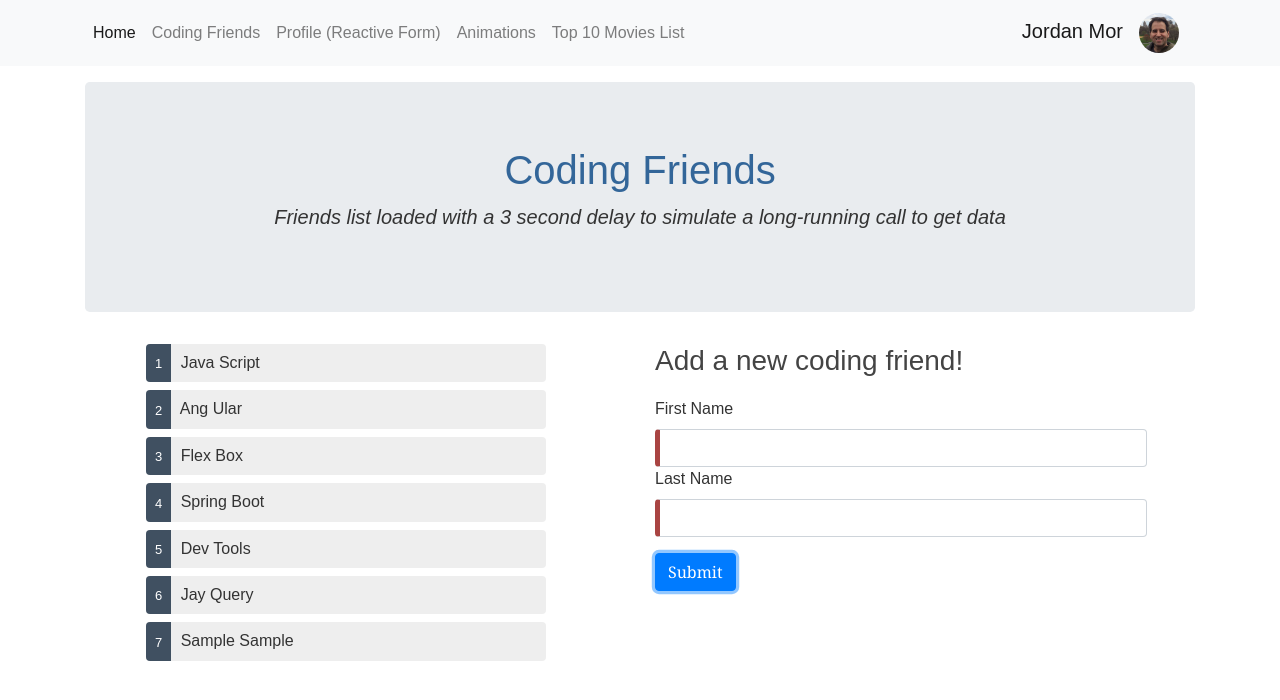
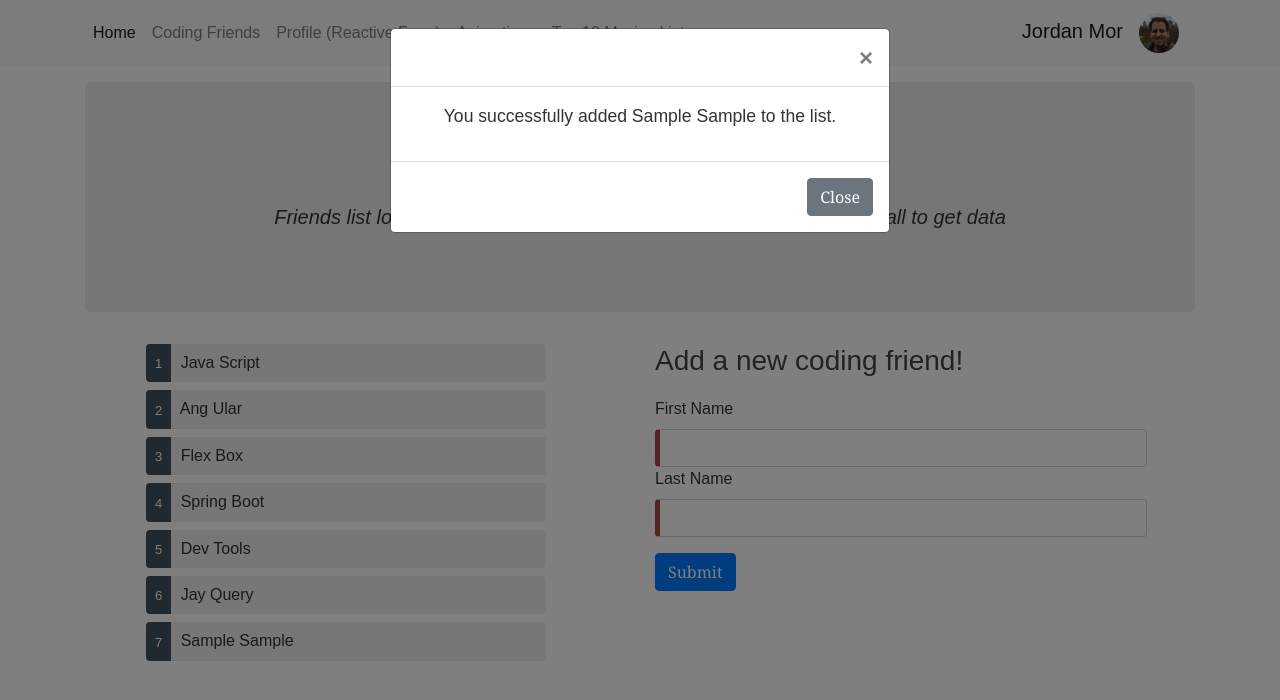
Before and after one commit to jordanmor/angular-lab-demo, an Angular app: page /friends in a window 1280 px wide. Both pictures are taken after typing "Sample", "Sample" into the empty fields and a click on the button "Submit". Shown: the top 700 px of the page. Built offline with nearby package versions, Linux system fonts and the light colour scheme.

Commit message:
Add modal & modal service for form submissions

```diff
--- a/src/app/app.module.ts
+++ b/src/app/app.module.ts
@@ -12,6 +12,7 @@ import { FriendsComponent } from './friends/friends.component';
 import { PersonEditorTemplateComponent } from './person-editor-template/person-editor-template.component';
 import { AnimationsComponent } from './animations/animations.component';
 import { ProfileEditorReactiveComponent } from './profile-editor-reactive/profile-editor-reactive.component';
+import { ModalComponent } from './modal/modal.component';
 
 @NgModule({
   declarations: [
@@ -22,7 +23,8 @@ import { ProfileEditorReactiveComponent } from './profile-editor-reactive/profil
     FriendsComponent,
     PersonEditorTemplateComponent,
     AnimationsComponent,
-    ProfileEditorReactiveComponent
+    ProfileEditorReactiveComponent,
+    ModalComponent
   ],
   imports: [
     BrowserModule,
--- a/src/app/friends/friends.component.html
+++ b/src/app/friends/friends.component.html
@@ -27,3 +27,5 @@
 
   </div>
 </div>
+
+<app-modal></app-modal>
--- a/src/app/home/home.component.html
+++ b/src/app/home/home.component.html
@@ -2,7 +2,11 @@
   <h1>TTS Angular Project</h1>
   <p class="lead">A simple Angular app built using</p>
   <p class="lead mb-3">routing, services, dependency injection, observables, forms and animation.</p>
-  <p><a href="https://github.com/jordanmor/tts-portfolio-links">TTS Portfolio</a> | <a href="https://github.com/jordanmor/tts-angular-project">Angular Project GitHub Repo</a> | <a href="https://www.jordanmor.com">www.jordanmor.com</a></p>
+  <p>
+    <a href="https://github.com/jordanmor/tts-portfolio-links">TTS Portfolio</a> |
+    <a href="https://github.com/jordanmor/tts-angular-project">Angular Project GitHub Repo</a> |
+    <a href="https://www.jordanmor.com">www.jordanmor.com</a>
+  </p>
 </div>
 <div class="card-deck">
   <a class="card" routerLink="{{ project.link }}" *ngFor="let project of projects">
--- /dev/null
+++ b/src/app/modal/modal.component.css
@@ -0,0 +1,3 @@
+.modal-body p {
+  font-size: 1.1rem;
+}
--- /dev/null
+++ b/src/app/modal/modal.component.html
@@ -0,0 +1,18 @@
+<!-- Modal -->
+<div #friendsModal id="modal" class="modal" tabindex="-1" role="dialog">
+  <div class="modal-dialog" role="document">
+    <div class="modal-content">
+      <div class="modal-header">
+        <button type="button" class="close" data-dismiss="modal" aria-label="Close">
+          <span aria-hidden="true">&times;</span>
+        </button>
+      </div>
+      <div class="modal-body">
+        <p class="text-center">{{ message }}</p>
+      </div>
+      <div class="modal-footer">
+        <button type="button" class="btn btn-secondary" data-dismiss="modal">Close</button>
+      </div>
+    </div>
+  </div>
+</div>
--- /dev/null
+++ b/src/app/modal/modal.component.ts
@@ -0,0 +1,22 @@
+import { Component, OnInit } from '@angular/core';
+import { ModalService } from '../services/modal.service';
+
+@Component({
+  selector: 'app-modal',
+  templateUrl: './modal.component.html',
+  styleUrls: ['./modal.component.css']
+})
+export class ModalComponent implements OnInit {
+
+  message: string;
+
+  constructor(private modal: ModalService) { }
+
+  ngOnInit() {
+    this.getMessage();
+  }
+
+  getMessage() {
+    this.modal.currentMessage.subscribe(message => this.message = message);
+  }
+}
--- a/src/app/person-editor-template/person-editor-template.component.html
+++ b/src/app/person-editor-template/person-editor-template.component.html
@@ -14,7 +14,7 @@
       [(ngModel)]="person.lastName" id="lastName" name="lastName" #lastName="ngModel" required>
     </div>
 
-    <button class="btn btn-primary" type="submit">Submit</button>
+    <button data-toggle="modal" data-target="#modal" class="btn btn-primary" type="submit">Submit</button>
 
   </form>
 </div>
--- a/src/app/person-editor-template/person-editor-template.component.ts
+++ b/src/app/person-editor-template/person-editor-template.component.ts
@@ -1,6 +1,7 @@
 import { Component } from '@angular/core';
 import { Person } from '../models/Person';
 import { FRIENDS } from '../data/friends';
+import { ModalService } from '../services/modal.service';
 
 @Component({
   selector: 'app-person-editor-template',
@@ -10,6 +11,8 @@ import { FRIENDS } from '../data/friends';
 export class PersonEditorTemplateComponent {
   person: Person = new Person(this.getNextId(), '', '');
 
+  constructor(private modal: ModalService) {}
+
   // Returns the next id in FRIENDS array to be used for adding a new friend
   getNextId(): number {
     return FRIENDS.length + 1;
@@ -18,8 +21,10 @@ export class PersonEditorTemplateComponent {
   onSubmit() {
     // Add new friend from form submission
     FRIENDS.push(this.person);
+
     // Alert user of successful form submission
-    alert(`You successfully added ${this.person.firstName} ${this.person.lastName} to the list`);
+    this.modal.setMessage(`You successfully added ${this.person.firstName} ${this.person.lastName} to the list.`);
+
     // Reset form model - include next friend id
     this.person = new Person(this.getNextId(), '', '');
   }
--- a/src/app/profile-editor-reactive/profile-editor-reactive.component.html
+++ b/src/app/profile-editor-reactive/profile-editor-reactive.component.html
@@ -27,7 +27,7 @@
                 </div>
                 <div class="form-group">
                   <label for="email">Email</label>
-                  <input type="email" formControlName="email" class="form-control" id="email" >
+                  <input type="email" formControlName="email" class="form-control" id="email">
                 </div>
                 <div class="form-group">
                   <label for="zip">Zip Code</label>
@@ -35,7 +35,7 @@
                 </div>
               </form>
               <div class="update">
-                <button type="button" class="btn btn-outline-primary" (click)="updateProfile()">Update Your Profile</button>
+                <button data-toggle="modal" data-target="#modal" type="button" class="btn btn-outline-primary" (click)="updateProfile()">Update Your Profile</button>
               </div>
             </div>
         </div>
@@ -56,3 +56,5 @@
 
     </div>
   </div>
+
+  <app-modal></app-modal>
--- a/src/app/profile-editor-reactive/profile-editor-reactive.component.ts
+++ b/src/app/profile-editor-reactive/profile-editor-reactive.component.ts
@@ -1,6 +1,7 @@
 import { Component } from '@angular/core';
 import { FormBuilder, FormGroup } from '@angular/forms';
 import { Profile } from '../models/Profile';
+import { ModalService } from '../services/modal.service';
 
 @Component({
   selector: 'app-profile-editor-reactive',
@@ -20,7 +21,9 @@ export class ProfileEditorReactiveComponent {
     zip: ['90210']
   });
 
-  constructor(private builder: FormBuilder) {}
+  constructor(
+    private builder: FormBuilder,
+    private modal: ModalService ) {}
 
   updateProfile() {
     const updatedProfile: Profile = new Profile(
@@ -38,7 +41,8 @@ export class ProfileEditorReactiveComponent {
     console.log(JSON.stringify(this.profileForm.value))
     // Populate page with beautified, updated mock JSON data
     this.mockJsonData = updatedProfile;
-    alert("Your profile information has been successfully updated.")
+    // Alert user that the profile information has been successfully updated
+    this.modal.setMessage(`The profile information for ${updatedProfile.firstName} ${updatedProfile.lastName} has been successfully updated.`);
   }
 
 }
--- /dev/null
+++ b/src/app/services/modal.service.ts
@@ -0,0 +1,21 @@
+import { Injectable } from '@angular/core';
+import { BehaviorSubject } from 'rxjs';
+
+@Injectable({
+  providedIn: 'root'
+})
+export class ModalService {
+
+  // A private BehaviorSubject that will hold the current value of the message
+  private messageSource = new BehaviorSubject('default message');
+  // Handles the data stream as an observable that will be used by the components
+  currentMessage = this.messageSource.asObservable();
+
+  constructor() { }
+
+  // When this function is executed the new data
+  // is automatically broadcast to all other components.
+  setMessage(message: string) {
+    this.messageSource.next(message);
+  }
+}
```
Also changed, not shown: 1 other file (tests, documents, lock files or other folders).
